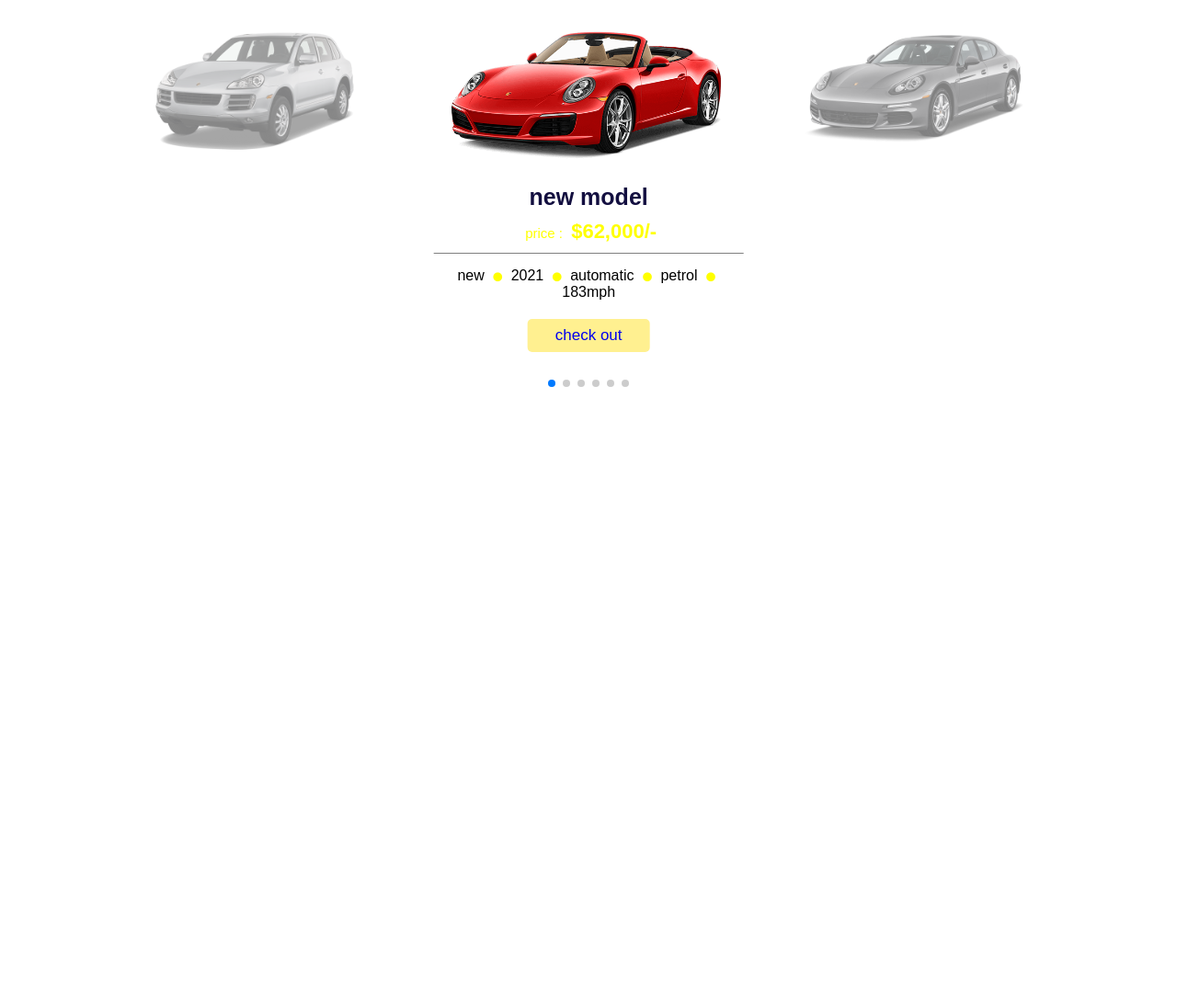
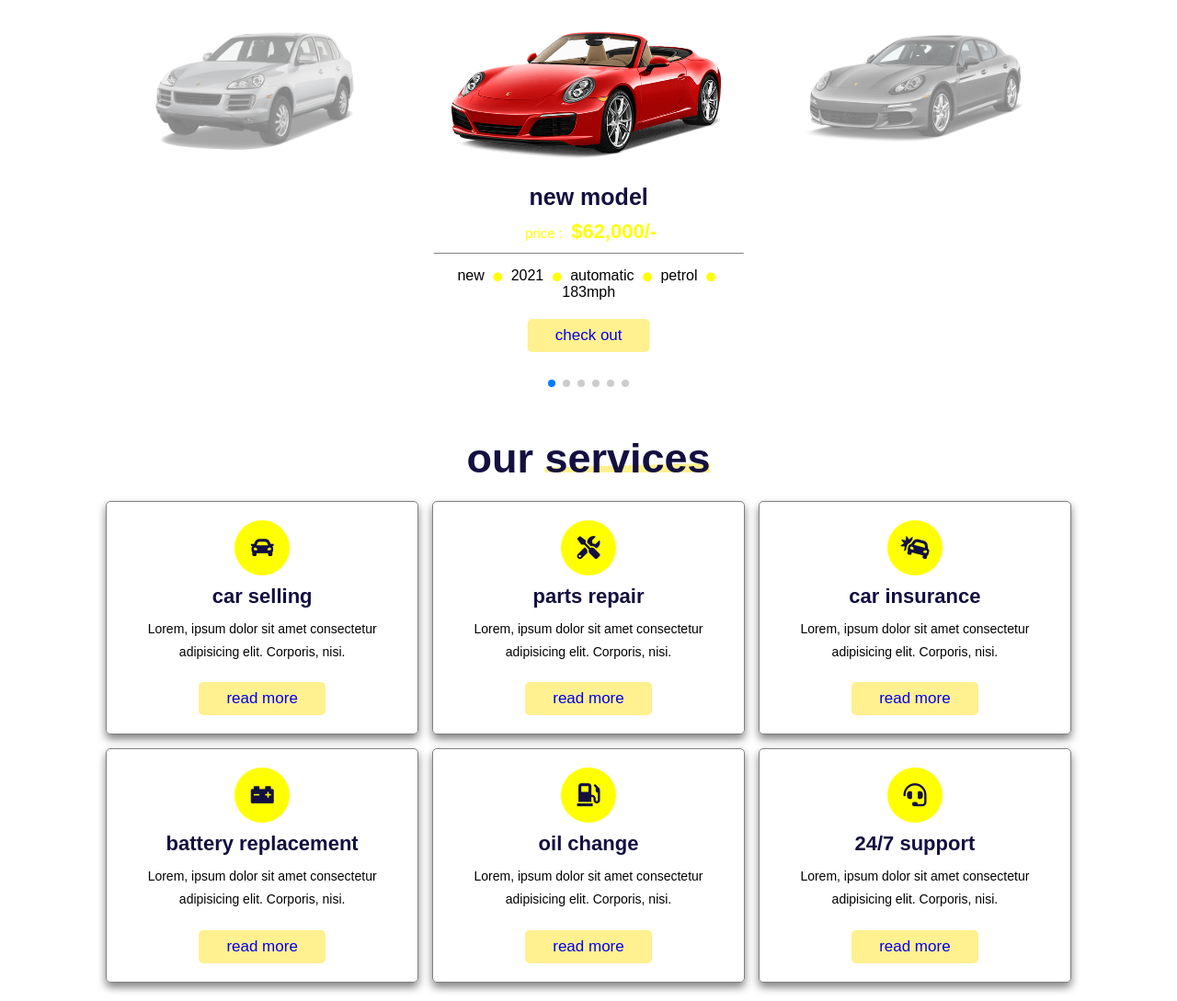
Before and after one commit to abdurrahmanisha1/Car_Selling, a plain HTML site: page index.html in a window 1280 px wide. Shown: the part 857-1946 px from the top of the page at 92% size. Before the commit the page ends 1310 px from the top, so only its background shows below. Drawn offline with nearby package versions, Linux system fonts and the light colour scheme.

Commit message:
searvices

```diff
--- a/css/responsive.css
+++ b/css/responsive.css
@@ -45,4 +45,7 @@
     .header #menu-btn.fa-times{
         transform: rotate(180deg);
     }
+    .heading{
+        font-size: 3.2rem;
+    }
 }
--- a/css/style.css
+++ b/css/style.css
@@ -329,3 +329,50 @@ section{
 }
 
 /* <!--------- vehicles Section End ------------> */
+.services .box-container{
+    display: grid;
+    grid-template-columns: repeat(auto-fit, minmax(30rem, 1fr));
+    gap:1.5rem;
+}
+
+.services .box-container .box{
+    padding:2rem;
+    border-radius: .5rem;
+    box-shadow: var(--box-shadow);
+    border:var(--border);
+    text-align: center;
+}
+
+.services .box-container .box i{
+    height:6rem;
+    width:6rem;
+    line-height: 6rem;
+    border-radius: 50%;
+    font-size: 2.5rem;
+    margin-bottom: 1rem;
+    background:var(--yellow);
+    color:var(--black);
+}
+
+.services .box-container .box h3{
+    font-size: 2.2rem;
+    color:var(--black);
+}
+
+.services .box-container .box p{
+    line-height: 1.8;
+    padding:1rem 0;
+    font-size: 1.4rem;
+    color:var(--light-color);
+}
+
+.services .box-container .box:hover{
+    background: var(--black);
+}
+
+.services .box-container .box:hover h3{
+    color:#fff;
+}
+.services .box-container .box:hover p{
+    color:#eee;
+}
--- a/index.html
+++ b/index.html
@@ -230,6 +230,62 @@
 
     <!--------- vehicles Section End ------------>
 
+    <!--------- Services Section Start ------------>
+
+    <section class="services" id="services">
+
+        <h1 class="heading"> our <span>services</span> </h1>
+
+        <div class="box-container">
+
+            <div class="box">
+                <i class="fas fa-car"></i>
+                <h3>car selling</h3>
+                <p>Lorem, ipsum dolor sit amet consectetur adipisicing elit. Corporis, nisi.</p>
+                <a href="#" class="btn"> read more</a>
+            </div>
+
+            <div class="box">
+                <i class="fas fa-tools"></i>
+                <h3>parts repair</h3>
+                <p>Lorem, ipsum dolor sit amet consectetur adipisicing elit. Corporis, nisi.</p>
+                <a href="#" class="btn"> read more</a>
+            </div>
+
+            <div class="box">
+                <i class="fas fa-car-crash"></i>
+                <h3>car insurance</h3>
+                <p>Lorem, ipsum dolor sit amet consectetur adipisicing elit. Corporis, nisi.</p>
+                <a href="#" class="btn"> read more</a>
+            </div>
+
+            <div class="box">
+                <i class="fas fa-car-battery"></i>
+                <h3>battery replacement</h3>
+                <p>Lorem, ipsum dolor sit amet consectetur adipisicing elit. Corporis, nisi.</p>
+                <a href="#" class="btn"> read more</a>
+            </div>
+
+            <div class="box">
+                <i class="fas fa-gas-pump"></i>
+                <h3>oil change</h3>
+                <p>Lorem, ipsum dolor sit amet consectetur adipisicing elit. Corporis, nisi.</p>
+                <a href="#" class="btn"> read more</a>
+            </div>
+
+            <div class="box">
+                <i class="fas fa-headset"></i>
+                <h3>24/7 support</h3>
+                <p>Lorem, ipsum dolor sit amet consectetur adipisicing elit. Corporis, nisi.</p>
+                <a href="#" class="btn"> read more</a>
+            </div>
+
+        </div>
+
+    </section>
+
+    <!--------- Services Section End ------------>
+
 
 
 
```
